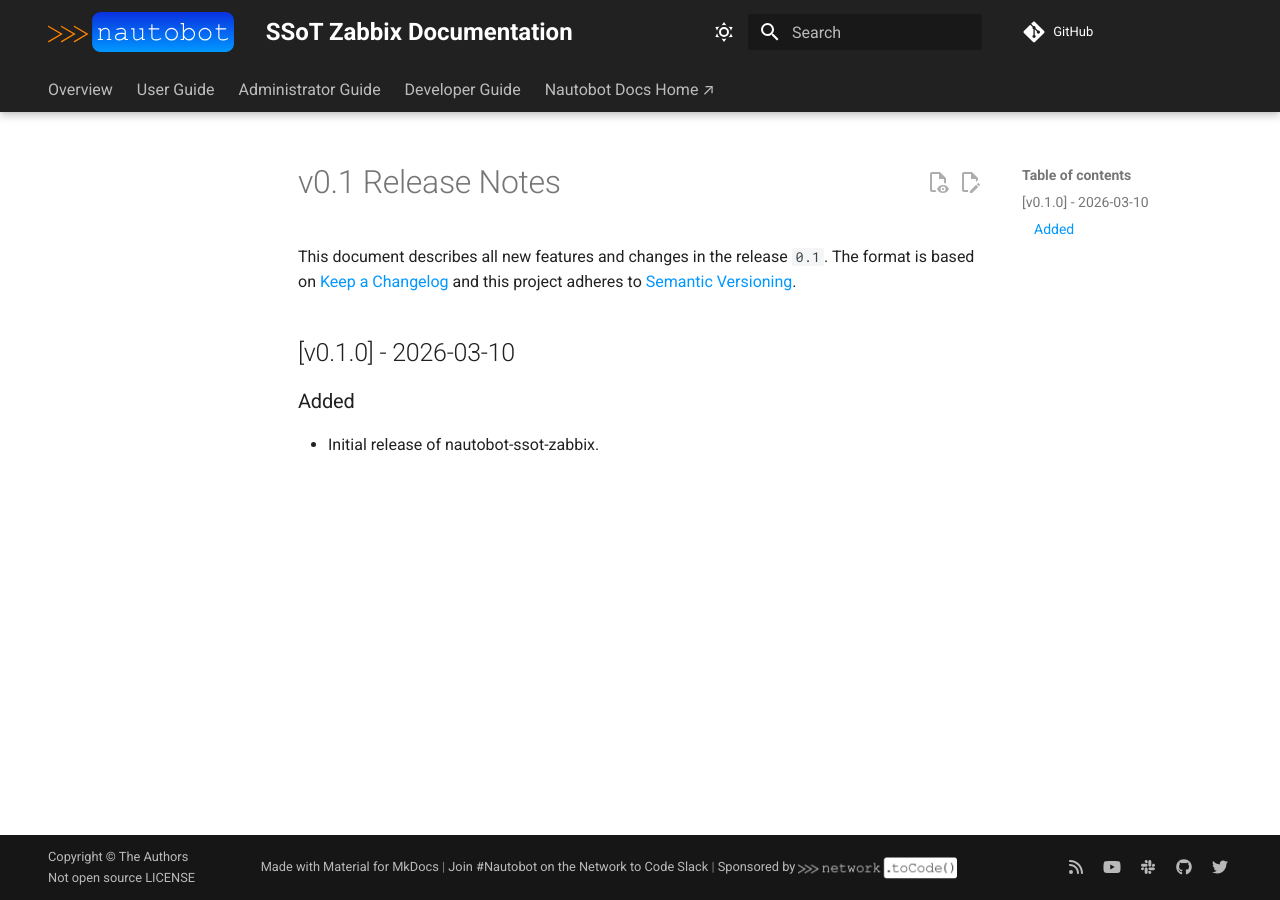
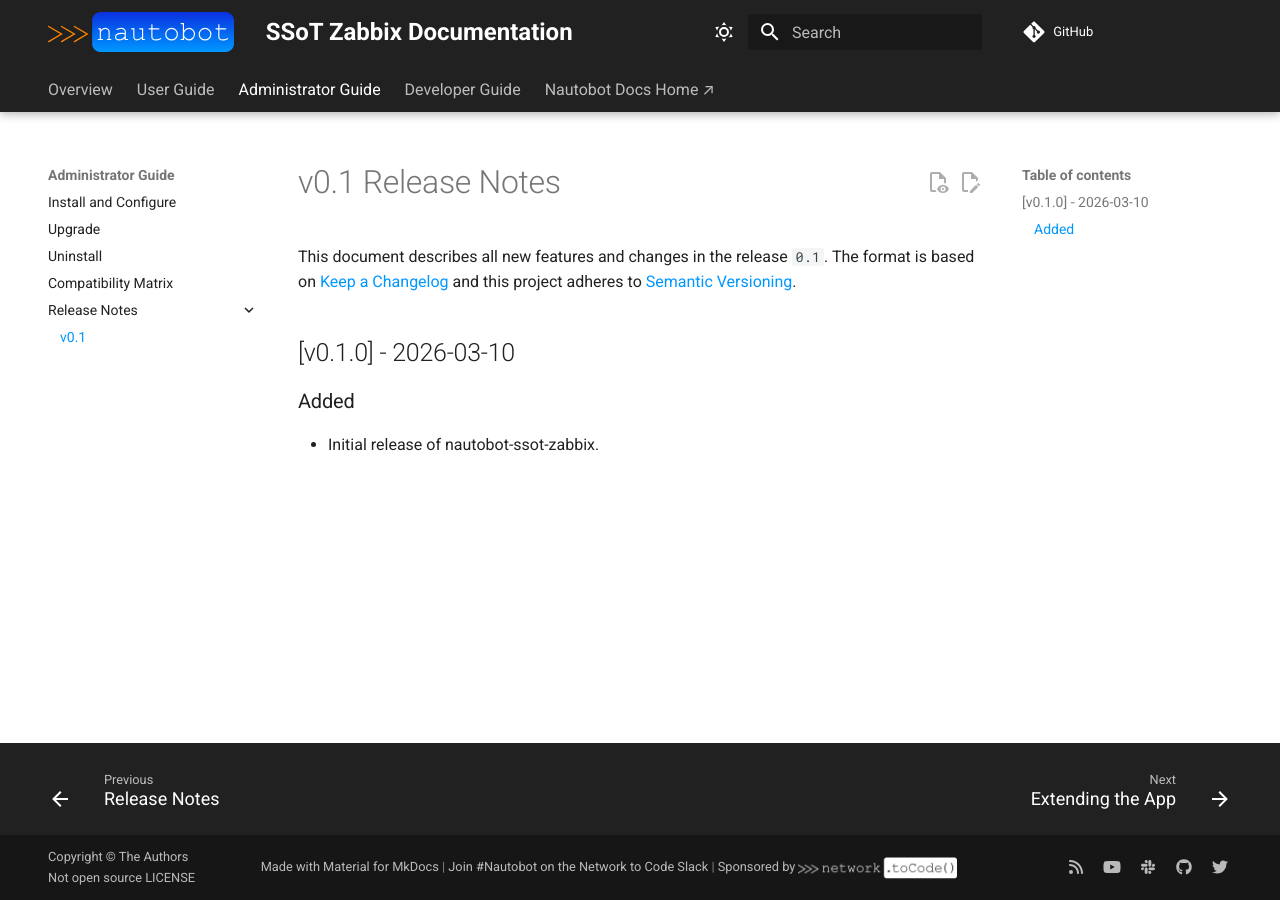
Before and after one commit to nrtc-ops/nautobot-app-ssot-zabbix, an MkDocs documentation site: the page built from docs/admin/release_notes/version_0.1.md, in a window 1280 px wide. Built offline with MkDocs 1.6.1 and Material for MkDocs 9.7.7, drawn with Linux system fonts in a browser that asks for light colours; comment, search, counter and statistics services are not loaded.

Commit message:
Update mkdocs.yml

```diff
--- a/mkdocs.yml
+++ b/mkdocs.yml
@@ -117,7 +117,7 @@
       - Compatibility Matrix: "admin/compatibility_matrix.md"
       - Release Notes:
           - "admin/release_notes/index.md"
-          - v1.0: "admin/release_notes/version_1.0.md"
+          - v0.1: "admin/release_notes/version_0.1.md"
   - Developer Guide:
       - Extending the App: "dev/extending.md"
       - Contributing to the App: "dev/contributing.md"
```
